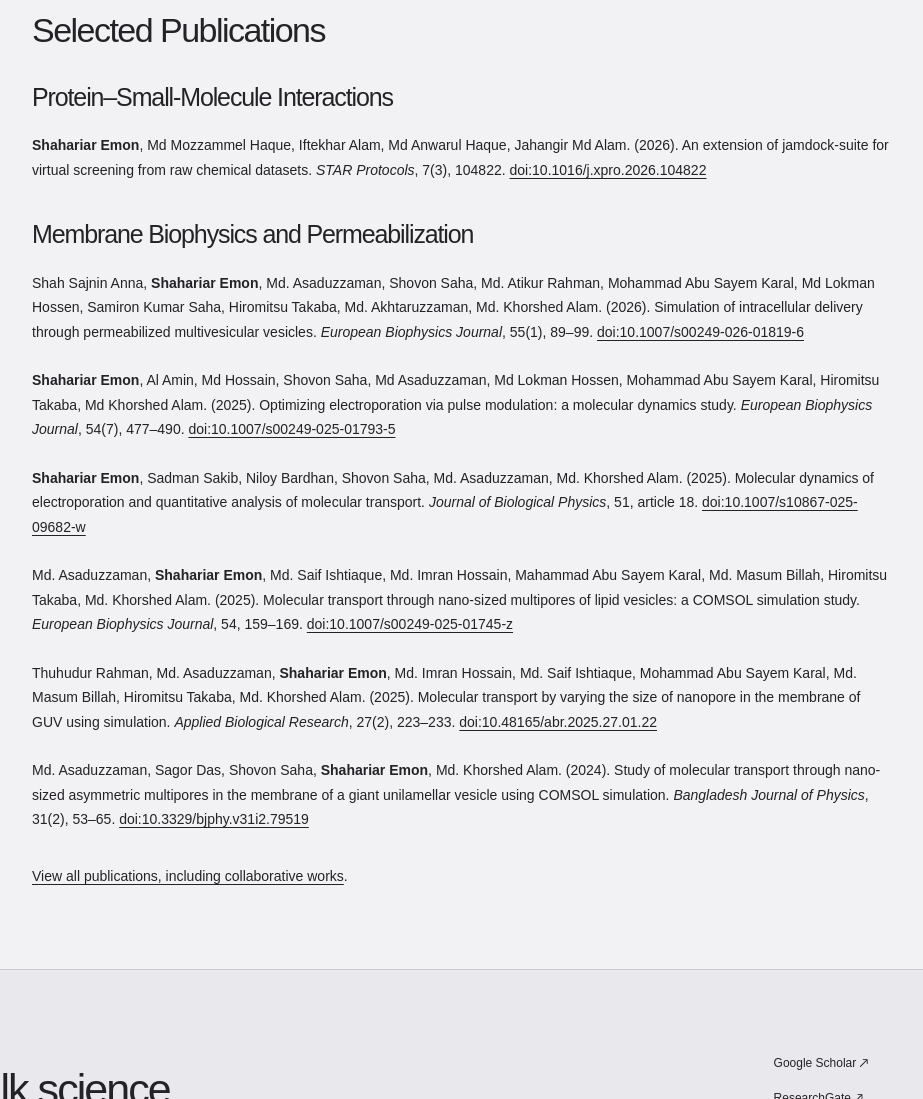
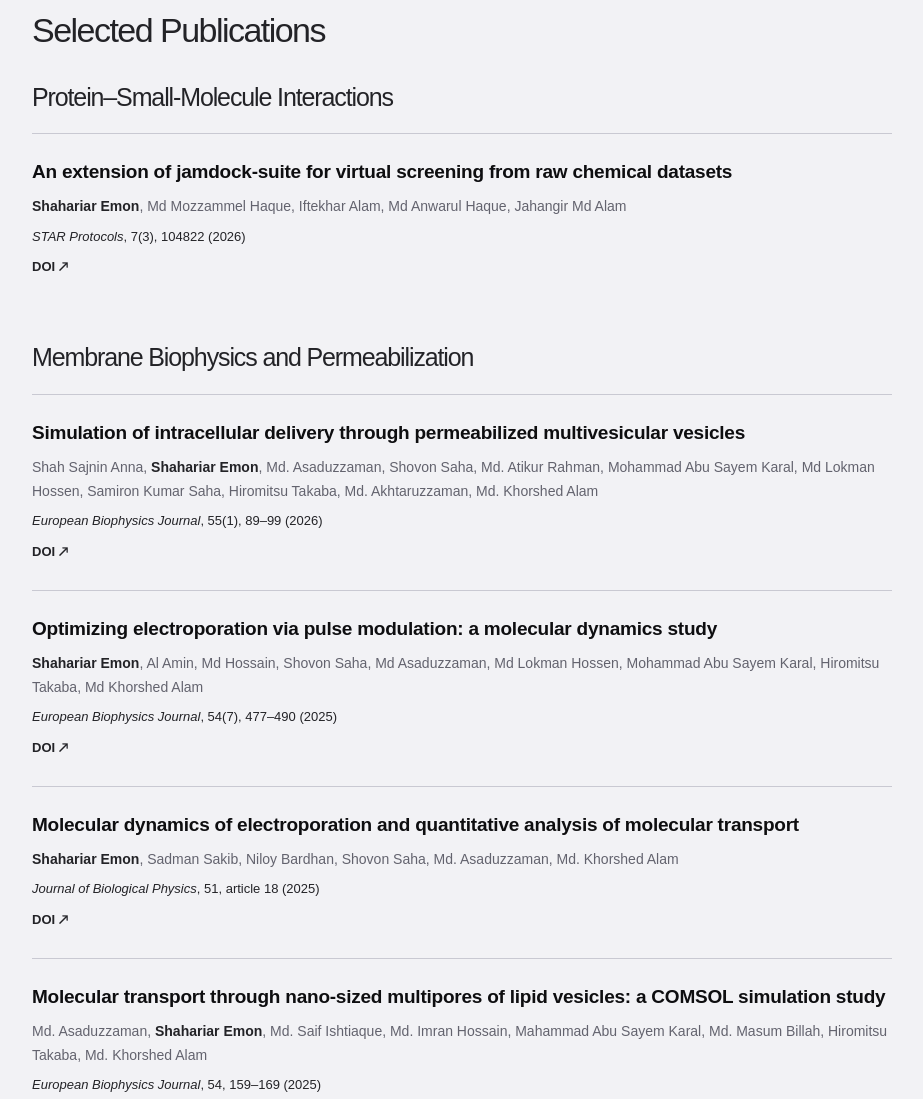
Before and after one commit to shahariar-emon/shahariar-emon.github.io, an Astro site: page /research in a window 1280 px wide. Shown: the part 2320-3419 px from the top of the page, without its empty margins (178-1101 px from the left). Built offline with nearby package versions, Linux system fonts and the light colour scheme; Astro itself is replaced by a stand-in of ours.

Commit message:
Present publications in a readable title-first bibliography

```diff
--- a/src/components/Publication.astro
+++ b/src/components/Publication.astro
@@ -1,5 +1,45 @@
 ---
 import { sitePath } from "../utils/paths";
-const {p,full=false}=Astro.props;
+const { p, full = false } = Astro.props;
+const doiUrl = `https://doi.org/${p.doi}`;
+const authorNames = p.authors.split(', ');
 ---
-<article class="publication" data-publication data-themes={p.themes.join(' ')} data-search={`${p.title} ${p.authors} ${p.journal} ${p.year} ${p.doi} ${p.summary}`.toLowerCase()}><div class="pub-year">{p.year}<span>{p.type}</span></div><div class="pub-body"><p class="eyebrow">{p.journal} <span>· {p.details}</span></p><h3><a href={`https://doi.org/${p.doi}`} target="_blank" rel="noreferrer">{p.title}<span aria-hidden="true"> ↗</span></a></h3>{full&&<p class="authors">{p.authors}</p>}<p>{p.summary}</p><div class="text-links">{p.project&&<a href={sitePath(p.project)}>Explore the research →</a>}<a href={`https://doi.org/${p.doi}`} target="_blank" rel="noreferrer">DOI ↗</a>{full&&<details class="citation"><summary>BibTeX</summary><pre>{p.bibtex}</pre><button data-copy={p.bibtex}>Copy citation</button><span class="copy-status" aria-live="polite"></span></details>}</div></div></article>
+<article
+  class="bib-entry"
+  data-publication
+  data-themes={p.themes.join(' ')}
+  data-search={`${p.title} ${p.authors} ${p.journal} ${p.year} ${p.doi} ${p.summary}`.toLowerCase()}
+  aria-label={p.title}
+>
+  <p class="bib-title"><a href={doiUrl} target="_blank" rel="noreferrer">{p.title}</a></p>
+  <p class="bib-authors">
+    {authorNames.map((author, index) => <>{index > 0 && ', '}{author === 'Shahariar Emon' ? <strong>{author}</strong> : author}</>)}
+  </p>
+  <p class="bib-source"><em>{p.journal}</em>, {p.details} ({p.year})</p>
+  <div class="bib-actions">
+    <a href={doiUrl} target="_blank" rel="noreferrer" aria-label={`View DOI for ${p.title}`}>DOI ↗</a>
+    {full && p.project && <a href={sitePath(p.project)}>Related project ↗</a>}
+  </div>
+  {full && p.bibtex && <details class="citation bib-citation">
+    <summary>BibTeX citation</summary>
+    <pre>{p.bibtex}</pre>
+    <button type="button" data-copy={p.bibtex}>Copy citation</button><span class="copy-status" aria-live="polite"></span>
+  </details>}
+</article>
+
+<style>
+  .bib-entry { min-width: 0; padding: 24px 0 27px; border-top: 1px solid var(--line); }
+  .bib-title { font-size: clamp(17px, 1.5vw, 19px); line-height: 1.48; font-weight: 600; letter-spacing: -.012em; color: var(--ink); overflow-wrap: anywhere; }
+  .bib-title a:hover { text-decoration: underline; text-underline-offset: 3px; }
+  .bib-authors { margin-top: 9px; color: var(--sub); font-size: 14px; line-height: 1.7; overflow-wrap: anywhere; }
+  .bib-authors strong { font-weight: 700; color: var(--text); }
+  .bib-source { margin-top: 7px; font-size: 13px; color: var(--text); line-height: 1.65; }
+  .bib-actions { display: flex; flex-wrap: wrap; gap: 12px 24px; margin-top: 10px; font-size: 13px; line-height: 1.6; font-weight: 600; }
+  .bib-actions a:hover { text-decoration: underline; text-underline-offset: 3px; }
+  .bib-citation { margin-top: 14px; font-size: 12px; }
+  .bib-citation pre { max-width: 100%; }
+  @media (max-width: 650px) {
+    .bib-entry { padding-block: 21px 24px; }
+    .bib-authors { font-size: 13px; }
+  }
+</style>
--- a/src/pages/research/index.astro
+++ b/src/pages/research/index.astro
@@ -1,10 +1,11 @@
 ---
 import Base from '../../layouts/Base.astro';
+import Publication from '../../components/Publication.astro';
 import ScientificFigure from '../../components/ScientificFigure.astro';
 import { sitePath } from '../../utils/paths';
 import { publications } from '../../data/publications';
 
-// Reuse the bibliography without changing the comprehensive Publications page.
+// Both research and comprehensive publication lists use the same source data and entry component.
 const publicationGroups = [
   { id: 'protein-publications', title: 'Protein–Small-Molecule Interactions', themes: ['protein-interactions'] },
   { id: 'membrane-publications', title: 'Membrane Biophysics and Permeabilization', themes: ['permeabilization', 'transport'] },
@@ -47,15 +48,7 @@ const publicationGroups = [
         <section class="publication-group" aria-labelledby={group.id}>
           <h3 id={group.id}>{group.title}</h3>
           <ul class="bibliography" role="list">
-            {group.papers.map(paper => (
-              <li>
-                <p>
-                  {paper.authors.split(', ').map((author, index) => <>{index > 0 && ', '}{author === 'Shahariar Emon' ? <strong>{author}</strong> : author}</>)}.
-                  {' '}({paper.year}). {paper.title}. <em>{paper.journal}</em>, {paper.details}.
-                  {' '}<a href={`https://doi.org/${paper.doi}`}>doi:{paper.doi}</a>
-                </p>
-              </li>
-            ))}
+            {group.papers.map(paper => <li><Publication p={paper} /></li>)}
           </ul>
         </section>
       ))}
@@ -83,8 +76,7 @@ const publicationGroups = [
   .publication-group { margin-top: 30px; }
   .publication-group + .publication-group { margin-top: 36px; }
   .bibliography { list-style: none; margin: 0; padding: 0; }
-  .bibliography li + li { margin-top: 24px; }
-  .bibliography p { font-size: 14px; line-height: 1.75; }
+  .bibliography li + li { margin-top: 0; }
   .all-publications { margin-top: 32px; font-size: 14px; }
   .selected-publications { padding-bottom: 0; }
   @media (max-width: 650px) {
```
